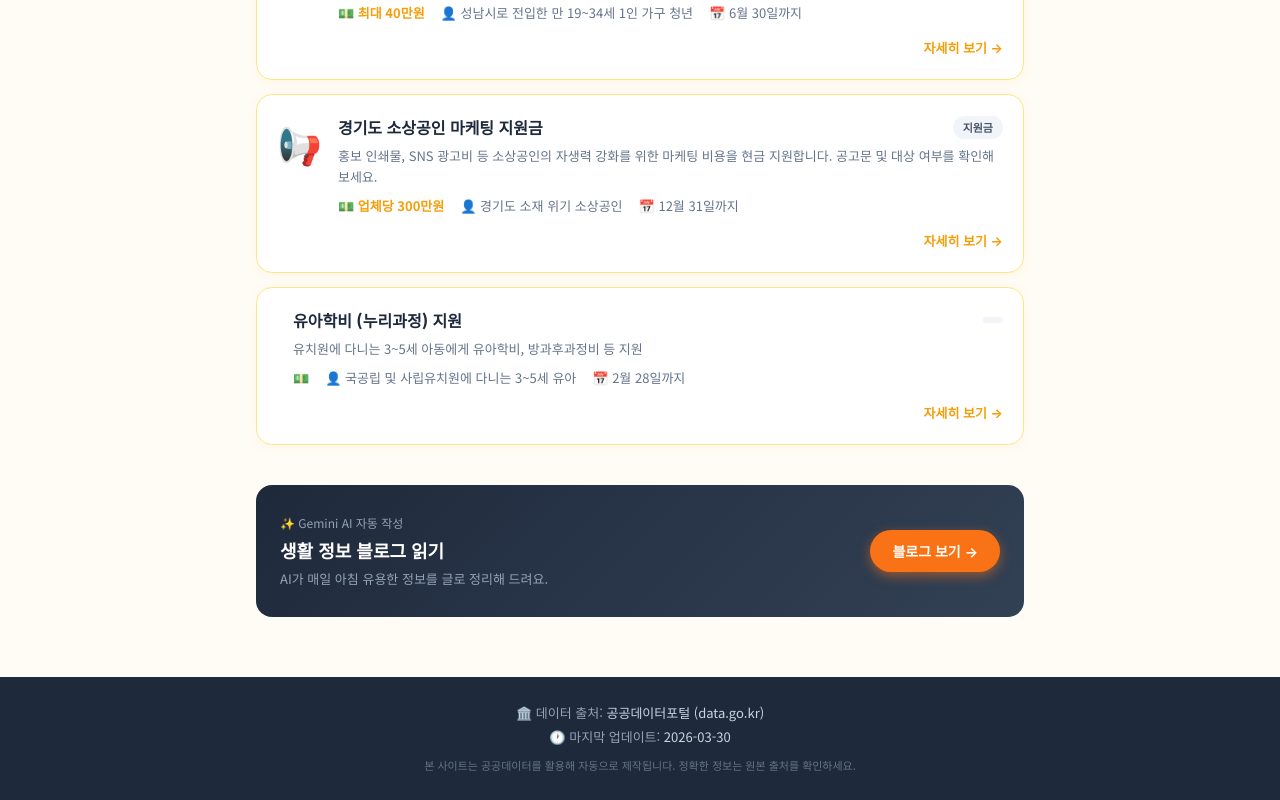
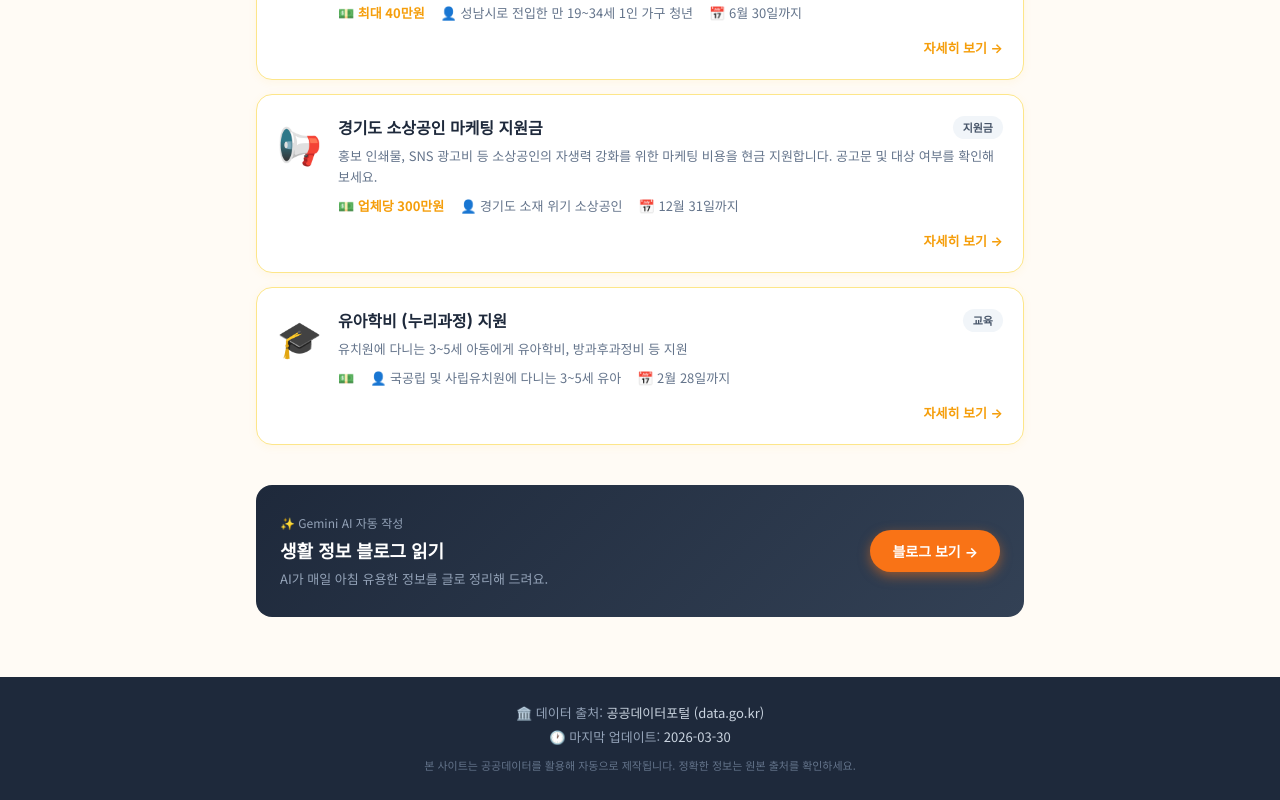
Before and after one commit to bopdoryainolza2026-afk/my-local-info, a Next.js app: page / in a window 1280 px wide. Shown: the part 1356-2156 px from the top of the page. Built offline with nearby package versions, Linux system fonts and the light colour scheme.

Commit message:
빌드 오류 수정: 누락된 데이터 필드 보강 및 타입 안정성 확보

```diff
--- a/public/data/local-info.json
+++ b/public/data/local-info.json
@@ -80,7 +80,9 @@
       "location": "복지로 및 읍면동 주민센터",
       "target": "국공립 및 사립유치원에 다니는 3~5세 유아",
       "summary": "유치원에 다니는 3~5세 아동에게 유아학비, 방과후과정비 등 지원",
-      "link": "https://www.gov.kr/portal/rcvfvrSvc/dtlEx/000000465790"
+      "link": "https://www.gov.kr/portal/rcvfvrSvc/dtlEx/000000465790",
+      "emoji": "🎓",
+      "tag": "교육"
     }
   ]
 }
--- a/scripts/fetch-public-data.js
+++ b/scripts/fetch-public-data.js
@@ -59,7 +59,7 @@ async function fetchPublicData() {
     // [3단계] Gemini AI로 새 항목 1개만 가공
     const today = new Date().toISOString().split('T')[0];
     const prompt = `아래 공공데이터 1건을 분석해서 JSON 객체로 변환해줘. 형식:
-{id: 숫자, name: 서비스명, category: '행사' 또는 '혜택', startDate: 'YYYY-MM-DD', endDate: 'YYYY-MM-DD', location: 장소 또는 기관명, target: 지원대상, summary: 한줄요약, link: 상세URL}
+{id: 숫자, name: 서비스명, category: '행사' 또는 '혜택', startDate: 'YYYY-MM-DD', endDate: 'YYYY-MM-DD', location: 장소 또는 기관명, target: 지원대상, summary: 한줄요약, link: 상세URL, emoji: 관련 이모지 1개, tag: 핵심태그 1개(예: 청년, 교육, 복지 등)}
 category는 내용을 보고 행사/축제면 '행사', 지원금/서비스면 '혜택'으로 판단해.
 startDate가 없으면 오늘 날짜(${today}), endDate가 없으면 '상시'로 넣어.
 반드시 JSON 객체만 출력해. 다른 텍스트 없이.
--- a/src/app/page.tsx
+++ b/src/app/page.tsx
@@ -227,9 +227,9 @@ function Tag({ label }: { label: string }) {
 }
 
 function EventCard({
-  emoji, tag, name, dateStr, location, target, summary, link,
+  emoji = "📍", tag = "정보", name, dateStr, location, target, summary, link,
 }: {
-  emoji: string; tag: string; name: string; dateStr: string;
+  emoji?: string; tag?: string; name: string; dateStr: string;
   location: string; target: string; summary: string; link: string;
 }) {
   return (
@@ -263,9 +263,9 @@ function EventCard({
 }
 
 function BenefitCard({
-  emoji, tag, name, target, amount, summary, deadline, link,
+  emoji = "💰", tag = "혜택", name, target, amount, summary, deadline, link,
 }: {
-  emoji: string; tag: string; name: string; target: string;
+  emoji?: string; tag?: string; name: string; target: string;
   amount: string; summary: string; deadline: string; link: string;
 }) {
   return (
```
